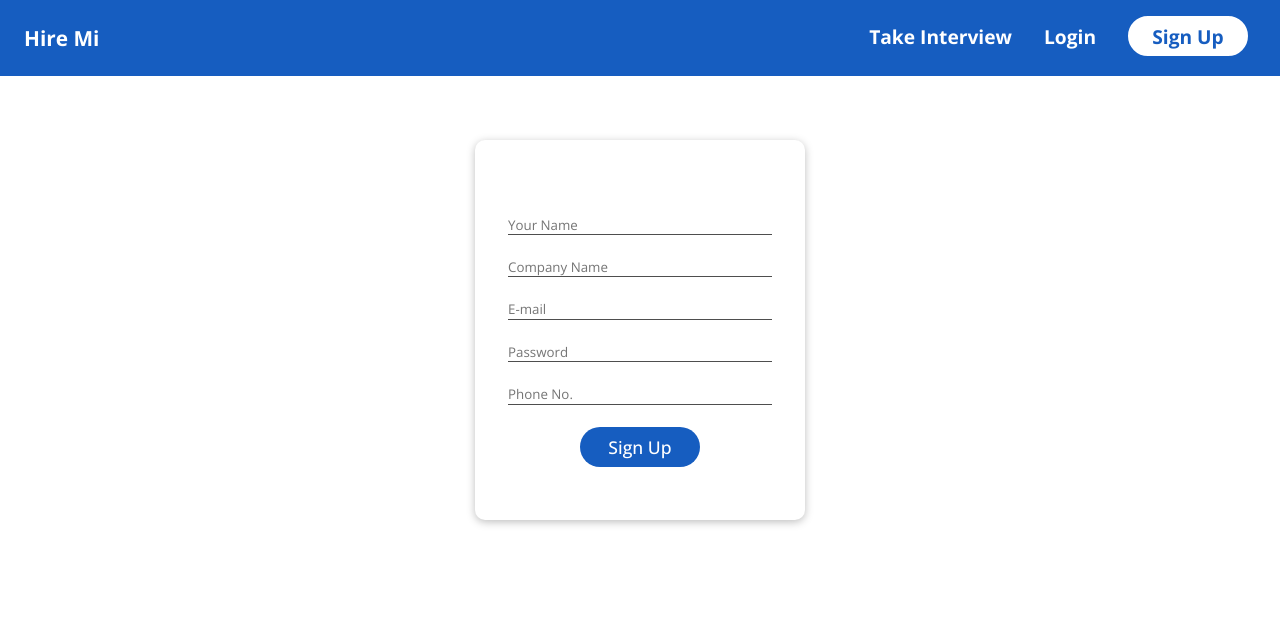
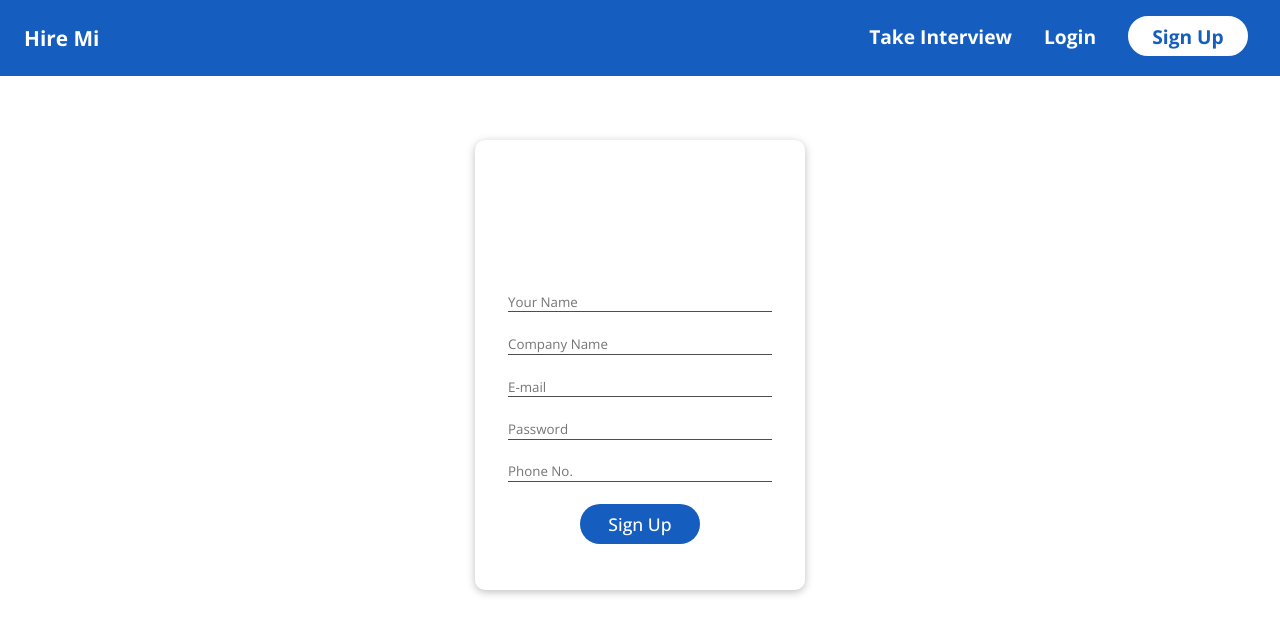
Before and after one commit to nabil-rady/Smart-remote-interviewing-system, a React (Create React App) app in the folder frontend/: page /signup in a window 1280 px wide. Shown: the top 634 px of the page. Built offline with nearby package versions, Linux system fonts and the light colour scheme.

Commit message:
fixing signup & login pages

```diff
--- a/frontend/src/components/Interview.js
+++ b/frontend/src/components/Interview.js
@@ -1,6 +1,6 @@
 import React, { useState, useEffect, useRef } from 'react';
-import Lottie from 'lottie-react-web';
-import './scss/employee.scss';
+//import Lottie from 'lottie-react-web';
+import './scss/interview.scss';
 import Card from './Card';
 
 const Interview = () => {
--- a/frontend/src/components/LoginForm.js
+++ b/frontend/src/components/LoginForm.js
@@ -1,5 +1,5 @@
-import React, { useState } from 'react';
-import './scss/employer.scss';
+import React from 'react';
+import './scss/login.scss';
 import Card from './Card';
 
 const LoginForm = () => {
--- a/frontend/src/components/SignUpForm.js
+++ b/frontend/src/components/SignUpForm.js
@@ -1,11 +1,11 @@
-import React, { useState } from 'react';
-import './scss/employer.scss';
+import React from 'react';
+import './scss/signup.scss';
 import Card from './Card';
 
 const SignUpForm = () => {
   const submitHandler = (e) => e.preventDefault();
   return (
-    <Card className="cardemployer">
+    <Card className="cardsignup">
       <form onSubmit={submitHandler} id="employerform">
         <input
           className="inputs"
--- a/frontend/src/components/scss/employee.scss
+++ b/frontend/src/components/scss/interview.scss
@@ -41,14 +41,17 @@
   margin-left: 8%;
 }
 #employeeform {
-  display: inline-block;
   width: 100%;
-  margin-left: 2%;
-  margin-top: 2%;
+  padding-top: 140px;
+  padding-left: 45px;
+  padding-right: 45px;
 }
+
 .cardemployee {
-  width: 40%;
-  padding: 4%;
-  margin-left: 18%;
-  display: inline-block;
+  margin: 0 auto;
+  // display: flex;
+  width: 75%;
+  height: 420px;
+  margin-top: 4rem;
+  max-width: 500px;
 }
--- a/frontend/src/components/scss/employer.scss
+++ b/frontend/src/components/scss/login.scss
@@ -51,13 +51,13 @@
 }
 #employerform {
   width: 100%;
-  margin-top: 75px;
+  padding-top: 150px;
 }
 
 .cardemployer {
   margin: 0 auto;
   width: 65%;
-  height: 380px;
+  height: 320px;
   margin-top: 4rem;
   max-width: 330px;
 }
--- a/frontend/src/components/scss/signup.scss
+++ b/frontend/src/components/scss/signup.scss
@@ -0,0 +1,63 @@
+@import '../../sassConfig/colors';
+@import '../../sassConfig/transition';
+
+.inputs {
+  display: block;
+  // margin: 5%;
+  // margin-left: 23%;
+  margin: 1.4rem auto; //center div right and left
+  border: none;
+  border-bottom: 1px solid rgb(78, 78, 78);
+  height: 20px;
+  width: 80%;
+  outline: none;
+}
+#signup {
+  margin-left: calc(50% - 60px);
+  width: 120px;
+  height: 40px;
+  display: flex;
+  justify-content: center;
+  align-items: center;
+  border: none;
+  border-radius: 20px;
+  cursor: pointer;
+  background-color: $primary-blue;
+  color: white;
+  font-weight: 500;
+  font-size: 1.1rem;
+  @include transition;
+  &:hover {
+    border: 2px solid $primary-blue;
+    background-color: white;
+    color: $primary-blue;
+  }
+  &:disabled,
+  &[disabled] {
+    background-color: gray;
+    color: black;
+  }
+}
+#login {
+  color: rgb(0, 119, 255);
+  cursor: pointer;
+}
+#acc {
+  margin-left: 25%;
+}
+#employer {
+  display: inline-block;
+  width: 100%;
+}
+#employerform {
+  width: 100%;
+  padding-top: 130px;
+}
+
+.cardsignup {
+  margin: 0 auto;
+  width: 65%;
+  height: 450px;
+  margin-top: 4rem;
+  max-width: 330px;
+}
--- a/frontend/src/pages/LoginPage.js
+++ b/frontend/src/pages/LoginPage.js
@@ -9,7 +9,7 @@ function LoginPage() {
   return (
     <>
       <NavBar />
-      <div className="loginanimation">
+      {/* <div className="loginanimation">
         <Lottie
           options={{
             animationData: require('../components/lottie/47386-we-are-hiring.json'),
@@ -18,7 +18,7 @@ function LoginPage() {
             autoplay: true,
           }}
         />
-      </div>
+      </div> */}
       <LoginForm />
     </>
   );
--- a/frontend/src/pages/SignUpPage.js
+++ b/frontend/src/pages/SignUpPage.js
@@ -3,31 +3,23 @@ import NavBar from '../components/NavBar';
 import SignUpForm from '../components/SignUpForm';
 import '../components/scss/utility.scss';
 import Lottie from 'lottie-react-web';
-import './scss/signup.scss';
+import './scss/signup.scss'
 
 function SignUpPage() {
   return (
     <>
       <NavBar />
-      <div
-        style={{
-          display: 'flex',
-          justifyContent: 'space-around',
-        }}
-      >
-        {/* <div className="signupanimation"> */}
-        {/* <Lottie
+      {/* <div className="signupanimation">
+        <Lottie
             options={{
-              animationData: require('../components/lottie/41391-we-are-hiring-get-ready-to-work-job-recruitment-isometric-hiring-process.json'),
-              renderer: 'svg',
-              loop: true,
-              autoplay: true,
+            animationData: require('../components/lottie/41391-we-are-hiring-get-ready-to-work-job-recruitment-isometric-hiring-process.json'),
+            renderer: 'svg',
+            loop: true,
+            autoplay: true,
             }}
-          /> */}
-        {/* </div> */}
-
-        <SignUpForm />
-      </div>
+        />
+      </div> */}
+      <SignUpForm />
     </>
   );
 }
--- a/frontend/src/pages/TakeInterview.js
+++ b/frontend/src/pages/TakeInterview.js
@@ -9,7 +9,7 @@ function InterviewPage() {
   return (
     <>
       <NavBar />
-      <div className="Interviewanimation">
+      {/* <div className="Interviewanimation">
         <Lottie
           options={{
             animationData: require('../components/lottie/41391-we-are-hiring-get-ready-to-work-job-recruitment-isometric-hiring-process.json'),
@@ -18,7 +18,7 @@ function InterviewPage() {
             autoplay: true,
           }}
         />
-      </div>
+      </div> */}
       <Interview />
     </>
   );
```
Also changed, not shown: 1 other file (tests, documents, lock files or other folders).
